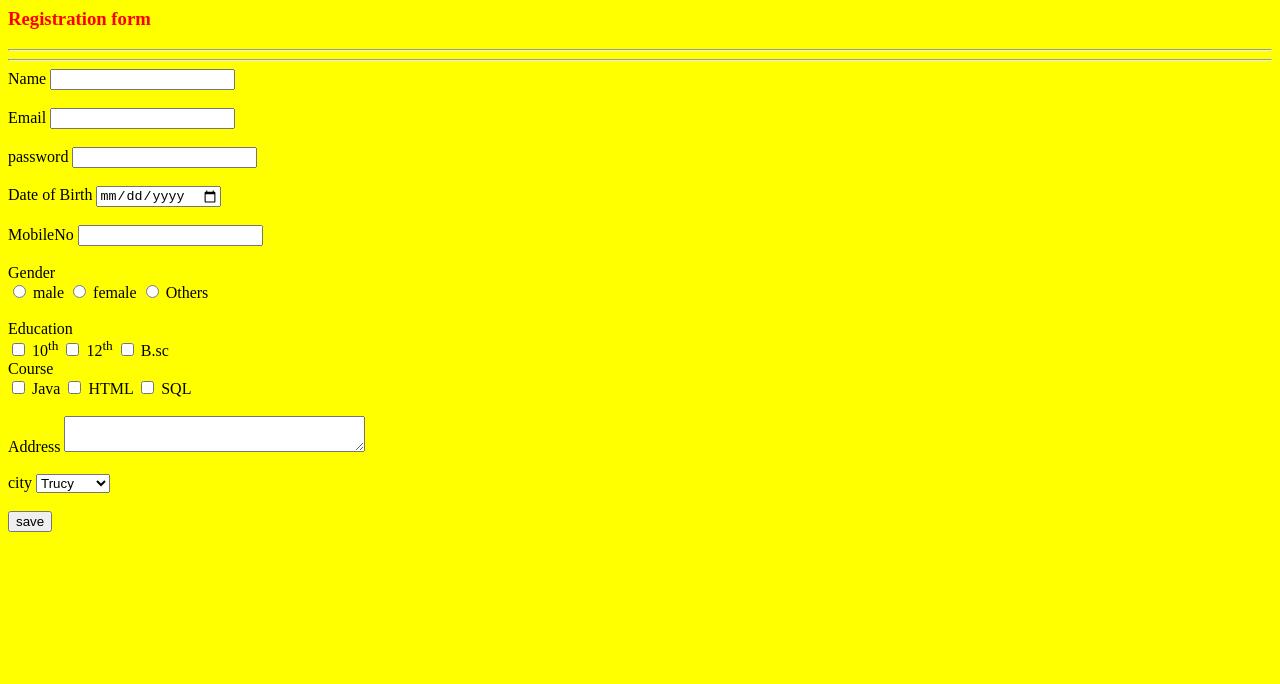
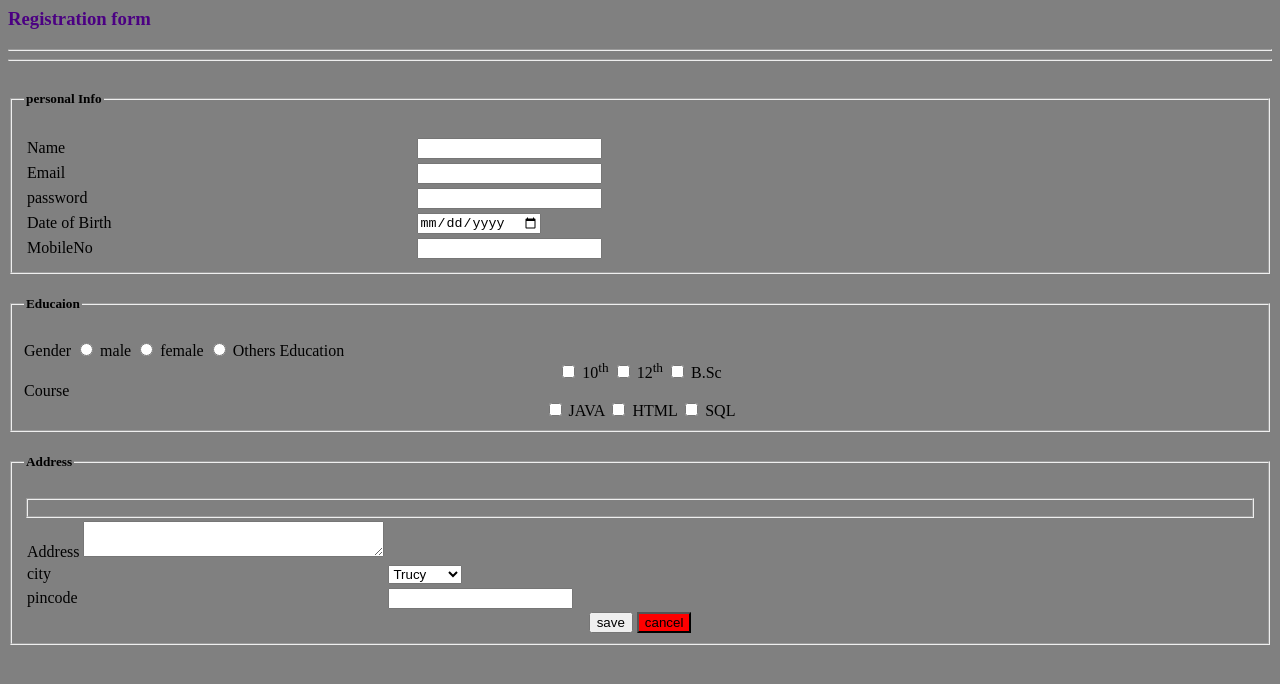
Before and after one commit to sentamil99/HTML, a plain HTML site: page form.html in a window 1280 px wide. Drawn offline with Linux system fonts and the light colour scheme.

Commit message:
new year design

```diff
--- /dev/null
+++ b/css/tamil.css
@@ -0,0 +1,39 @@
+@import url('https://fonts.googleapis.com/css2?family=Rubik+Bubbles&display=swap');
+*{
+    font-family: 'Rubik Bubbles', cursive;
+    color: white;
+}
+
+.h{
+    color: red;
+    background-color: aqua;
+    font-size: 50px;
+    text-align: center;
+    text-transform: uppercase;
+
+
+}
+#y{
+    color: rgb(55, 0, 255);
+    border: 5px solid red;
+    border-radius: 20px;
+    padding-left: 10px;
+    padding-top: 10px;
+    padding: 20px;
+    margin-top: 50px;
+    margin: 50px;
+}
+div +p{
+    color: chocolate;
+}
+.container{
+
+    width: 400px;
+    height: 300px;
+    background-color: black;
+    background: url("../fire.gif");
+
+}
+h1{
+    text-align: center;
+}
--- a/form.html
+++ b/form.html
@@ -2,51 +2,91 @@
 <head>
     <title>FORM</title>
     </head>
- <body style="background-color:yellow;">
-    <h3 style="color:red;">Registration form</h3>
+ <body style="background-color:gray;">
+    <h3 style="color:indigo;">Registration form</h3>
     <hr><hr>
        <form>
-  <label>Name  </label>
-          <input type="text"><br><br>
-   <lable>Email</label>
-         <input type="Email"><br><br>
-   <label>password</label>
-          <input type="password"><br><br>
-    <label>Date of Birth</label>
-           <input type="date"><br><br>
-    <lable>MobileNo</label>
-         <input type="Number"><br><br>
-        <label>Gender</label><br>
-             <input type="radio">
-           <label>male</lable>
+    <fieldset style="width":100%;border-radius;20px;>
+
+        <legend><h5> personal Info</h5></legend>
+    <table style="width:100%;">
+<tr>
+    <td>
+  <label>Name  </label></td></td>
+       <td>   <input type="text">
+                                </td> </tr>
+
+  <tr>
+            <td> <lable>Email</label> </td>
+        <td> <input type="Email">  </td> </tr>
+
+        <tr>
+            <td> <label>password</label> </td>
+        <td>  <input type="password"></td></tr>
+
+  <tr>
+        <td> <label>Date of Birth</label></td>
+         <td>  <input type="date"> </td> </tr>
+
+    <tr>
+            <td> <lable>MobileNo</label></td>
+                 <td> <input type="Number"></td></tr></table>
+                                        </fieldset>
+   <fieldset style="width": 25%;border-redius="20px;">
+       <tr> <legend> <h5> Educaion </h5> </legend>
+   <teble style="width:100%">
+       <tr>
+     <td> <label>Gender</label></td>  </tr>
+       <tr>
+            <td> <input type="radio"></td>
+          <td> <label>male</lable></td>     </tr>
                <input type="radio">
               <label>female</lable>
                   <input type="radio">
-            <label>Others</lable><br><br>
-                <label>Education</label><br>
-                    <input type="checkbox">
-                    <label>10<sup>th</label>
+            <label>Others</lable></center>
+                <label>Education</label>
+             <center>
+                     <input type="checkbox">
+                         <label>10<sup>th</label>
                       <input type="checkbox">
                      <label>12<sup>th</label>
                         <input type="checkbox">
-                         <label>B.sc</label><br>
-                   <label>Course</label><br>
-           <input type="checkbox">
-                   <label>Java</label>
+                         <label>B.Sc</label>   </center> </td>
+
+    <tr>
+        <td> <label>Course</label> </td>
+             <center>  <td> <input type="checkbox">
+                   <label>JAVA</label>
                    <input type="checkbox">
              <label>HTML</label>
                  <input type="checkbox">
-             <label>SQL</label><br><br>
-                <label>Address</label>
-                    <textarea cols="35"row="15"></textarea><br><br>
-
-                   <label>city</label>
-         <select>
+             <label>SQL</label></td>
+                                    </teble>
+                                              </fieldset>
+    <fieldset>
+<table>
+            <legend> <h5> Address </h5> </legend>
+               <!-- <teble style="width:100%">-->
+         <tr>     <td>  <label>Address</label>
+                    <textarea cols="35"row="15"></textarea></td>
+       <tr>
+                <td>   <label>city</label> </td>
+       <td>  <select>
                 <option value="tricy">Trucy</option>
                 <option value="chennai">Chennai</option>
                 <option value="mathurai">Mathurai</option>
-        </select><br><br>
-          <input type="submit" value="save">
+        </select> </td>          </tr>
+
+       <tr>
+                <td> <label>pincode</label> </td>
+                <td>    <input type="Pincode"> </td>
+                                                            </tr>
+    </teble>
+<fieldset>
+<table>
+        <center>  <input type="submit" value="save">
+                <input type="reset"value="cancel" style="background-color:red"> </table>
+                                                                                            </fieldset>
      </form>
   </body>
 </html>
--- /dev/null
+++ b/style.css
@@ -0,0 +1,6 @@
+.h{
+    color: red;
+}
+#y{
+    color: yellow;
+}
```
Also changed, not shown: index.html (added, +10 -0 lines), resume.html (+4 -2 lines), tamil.html (added, +34 -0 lines), Demo.txt (deleted), fire.gif (added), 1 other file.
